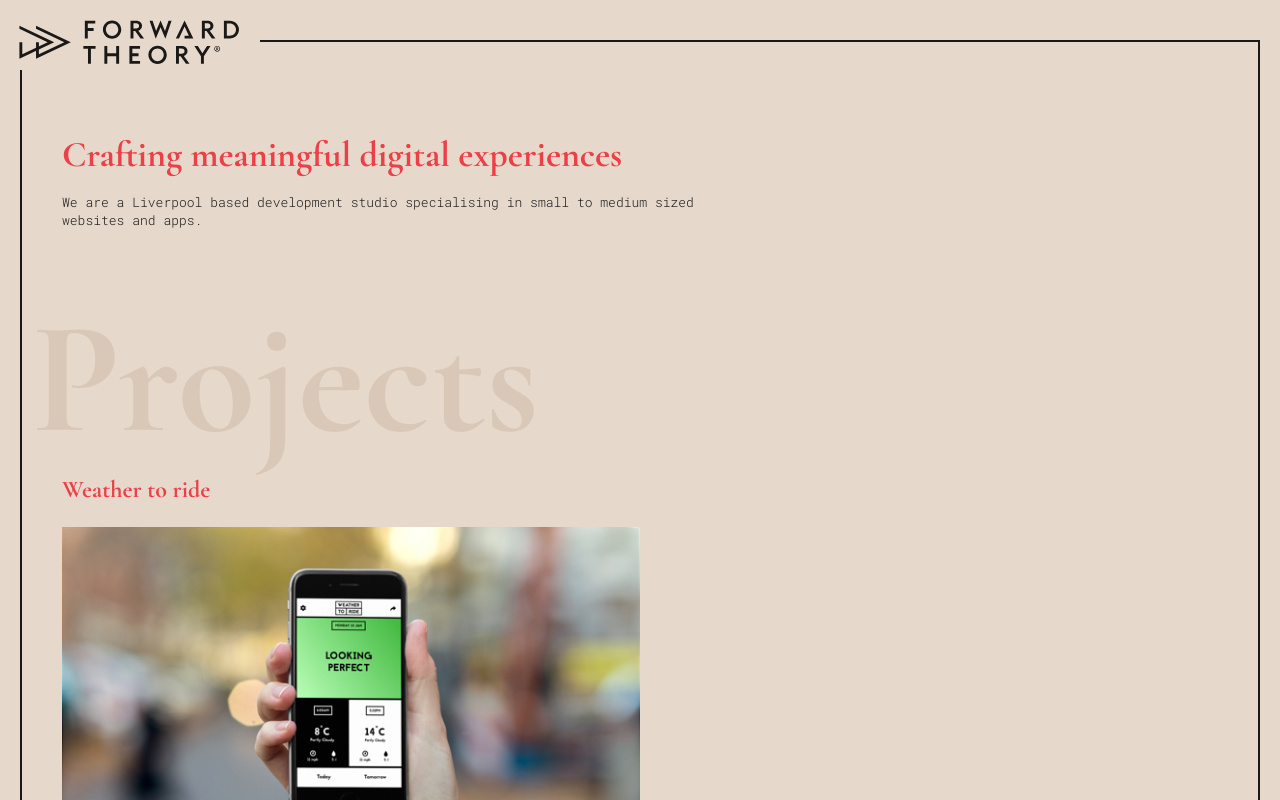
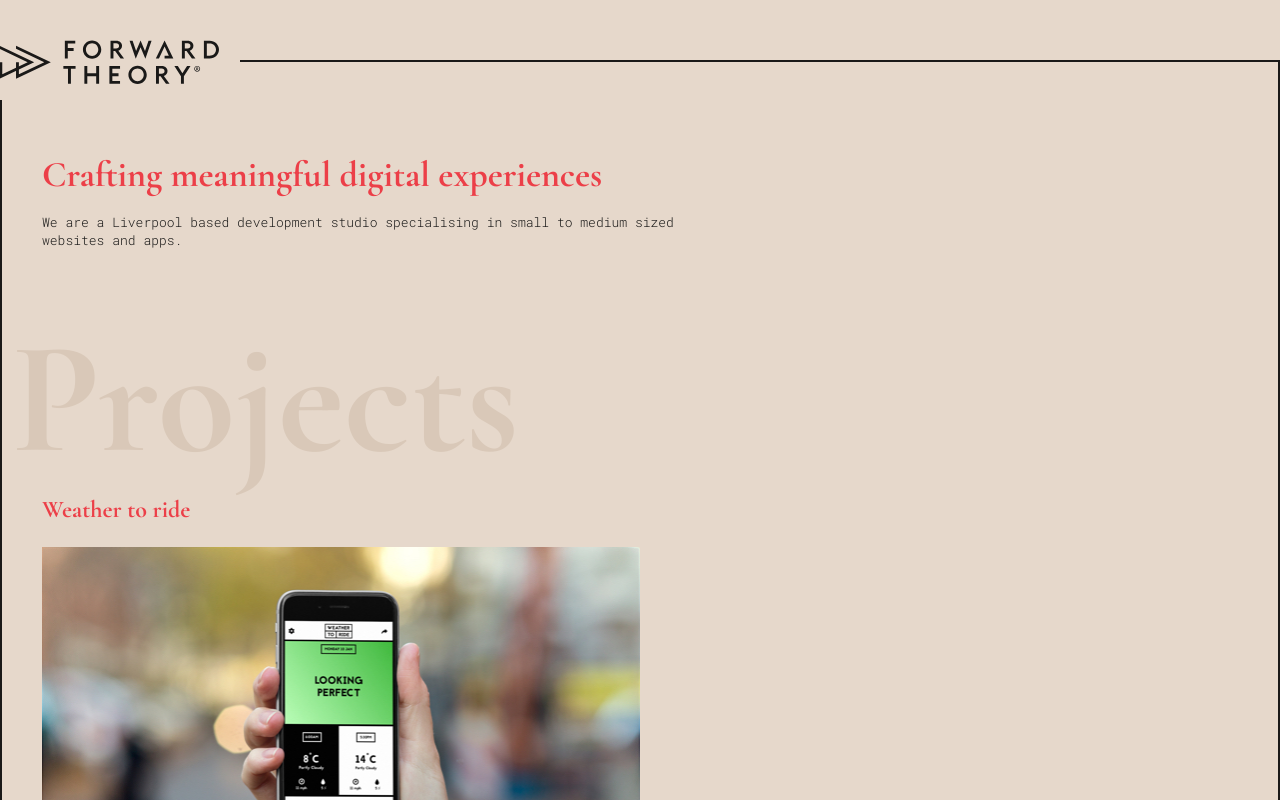
Before and after one commit to adamhughes86/forward-theory, a React (Create React App) app: page / in a window 1280 px wide. Shown: the top 800 px of the page. Built offline with nearby package versions, Linux system fonts and the light colour scheme.

Commit message:
Small style tweaks

```diff
--- a/src/App.css
+++ b/src/App.css
@@ -1,6 +1,7 @@
 .App {
   position: relative;
-  margin: 40px 20px;
+  margin: 60px auto;
   padding: 0;
+  max-width: 1440px;
   border: 2px solid #1A1918;
 }
--- a/src/components/Header/Header.css
+++ b/src/components/Header/Header.css
@@ -3,7 +3,7 @@
   position: absolute;
   top: -22px;
   left: -4px;
-  padding: 0 20px 5px 1px;
+  padding: 0 20px 15px 1px;
   background-color: #E6D8CB;
 }
 
```
